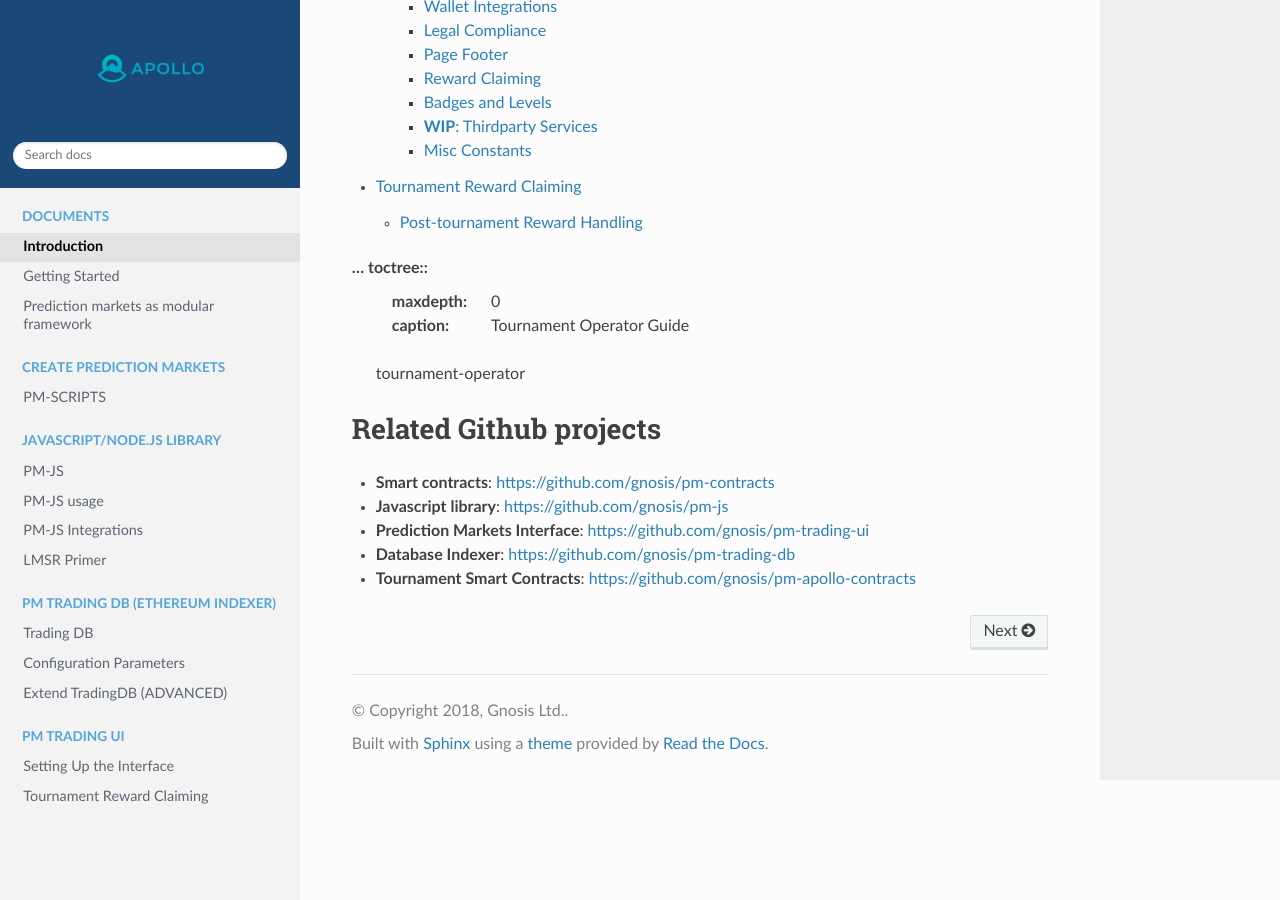
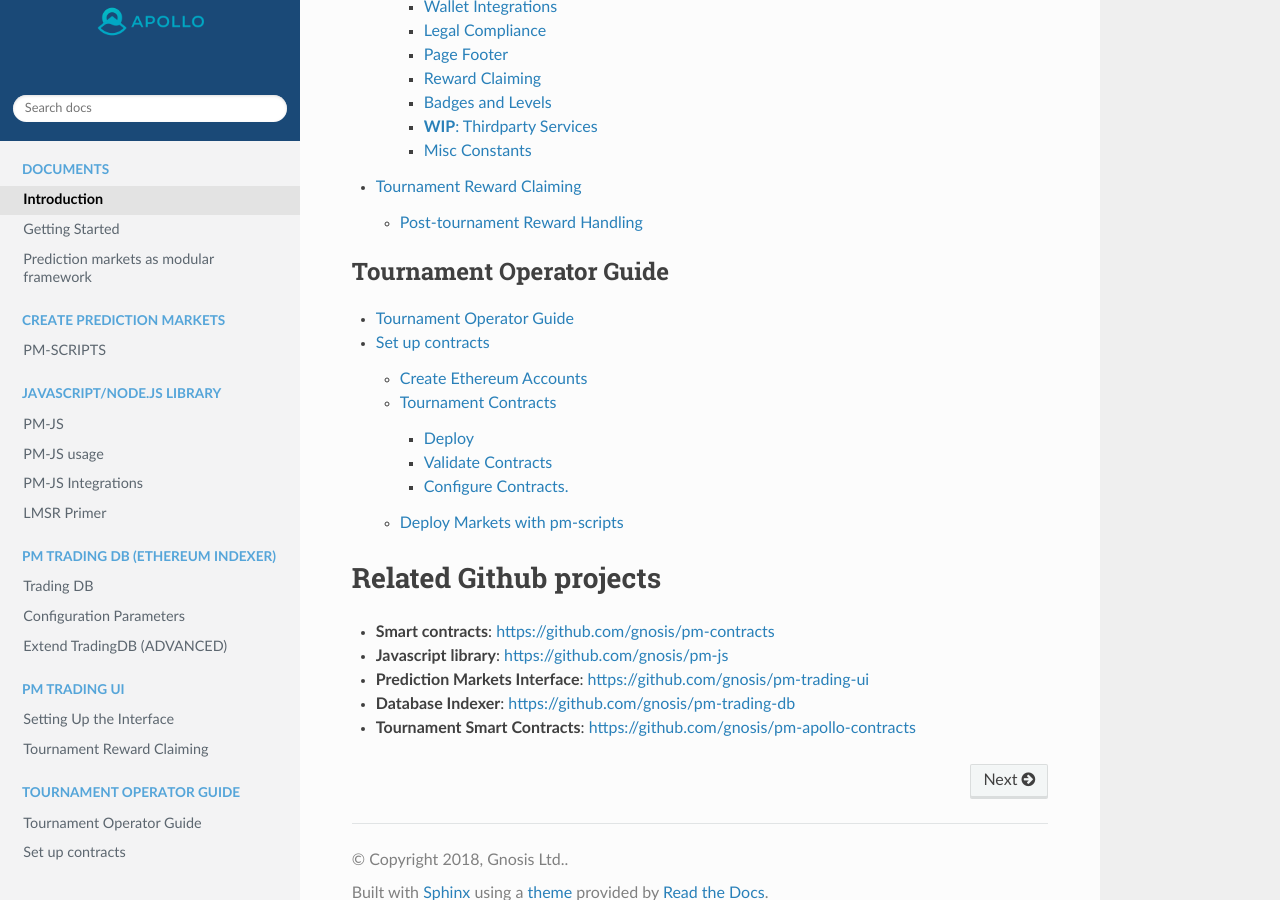
Before and after one commit to uivlis/conditional-tokens, a Sphinx documentation site: the page built from source/index.rst, in a window 1280 px wide and 900 px high, scrolled down 3114 px. Built offline with Sphinx 7.4.7 and the Read the Docs theme 2.0.0, drawn with Linux system fonts in a browser that asks for light colours.

Commit message:
fixed typo

```diff
--- a/source/index.rst
+++ b/source/index.rst
@@ -47,7 +47,7 @@ Gnosis Apollo
     pm-trading-ui
     pm-trading-ui-rewards
 
-... toctree::
+.. toctree::
     :maxdepth: 0
     :caption: Tournament Operator Guide
 
```
Also changed, not shown: source/tournament-operator.md (+2 -0 lines).
